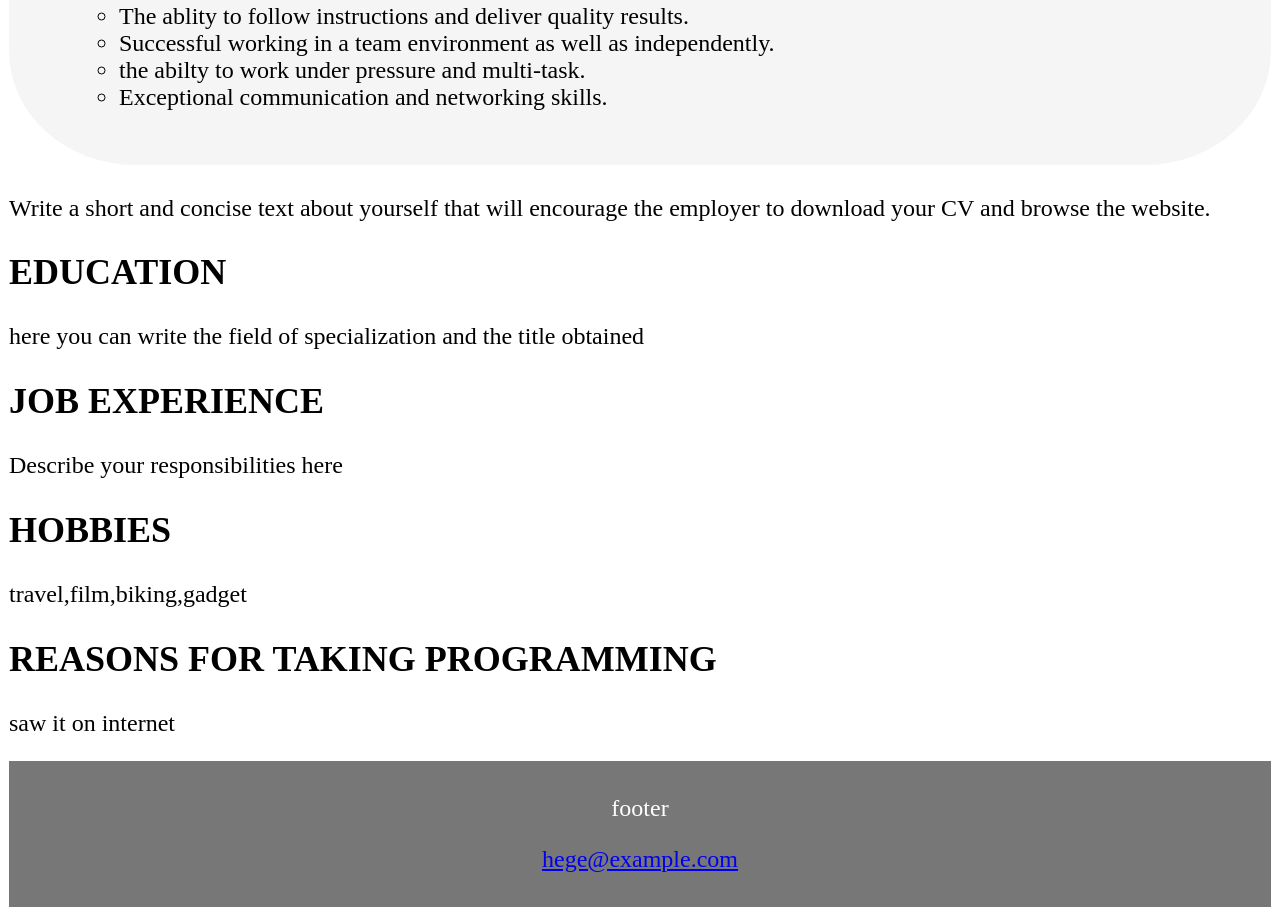
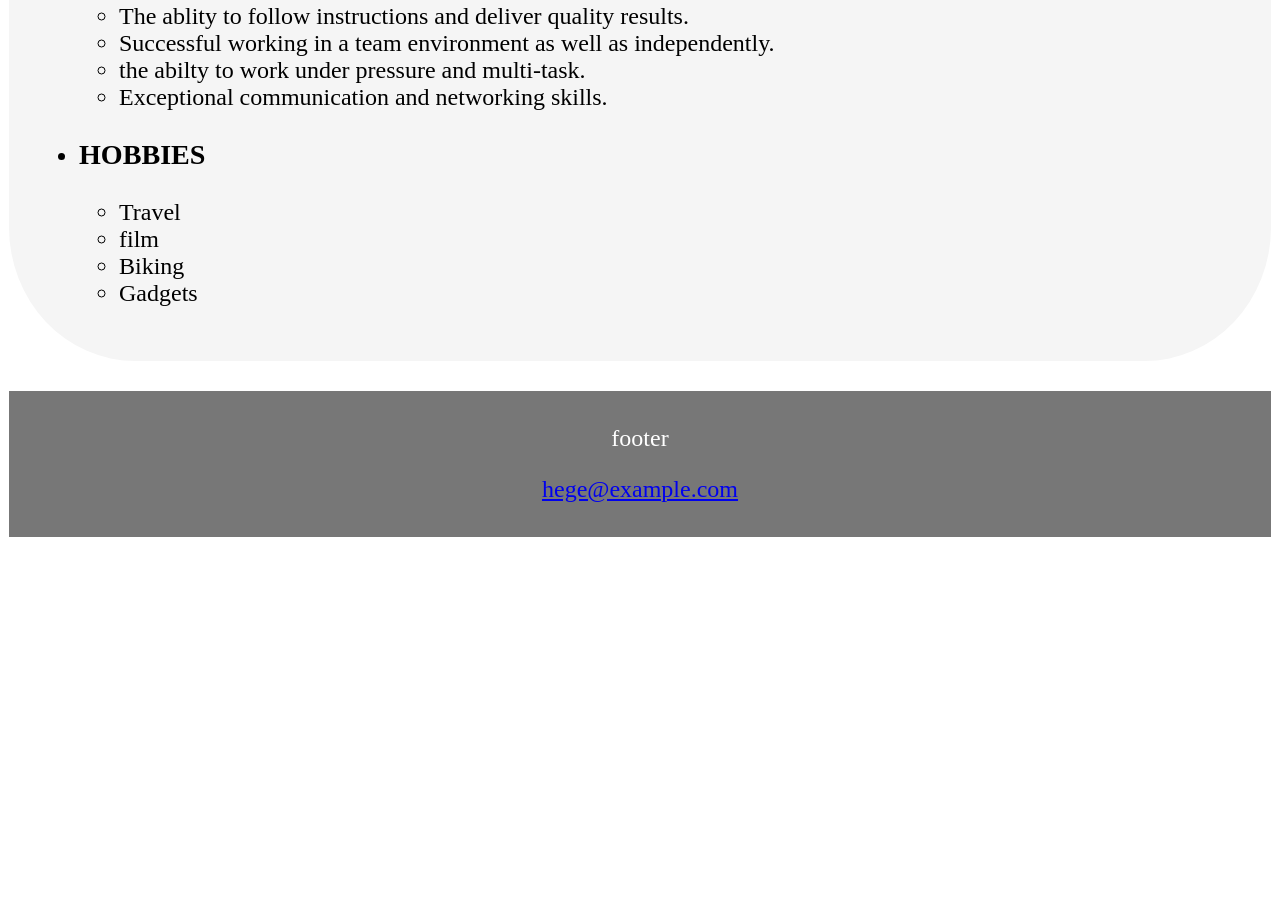
Before and after one commit to stevenjeri/My-portfolio-landing-page, a plain HTML site: page index.html in a window 1280 px wide. Shown: the part 1808-2724 px from the top of the page. After the commit the page ends 2354 px from the top, so only its background shows below. Drawn offline with Linux system fonts and the light colour scheme.

Commit message:
add modified index.html

```diff
--- a/index.html
+++ b/index.html
@@ -100,20 +100,22 @@
                     </ul>
                 </p>
             </li>
+            <li>
+                <h3>HOBBIES</h3>
+                <P>
+                    <ul>
+                        <li>Travel</li>
+                        <li>film</li>
+                        <li>Biking</li>
+                        <li>Gadgets</li>
+                    </ul>
+                </P>
+            </li>
         </ul>
     </div>
 
     <h2></h2>
-    <P>Write a short and concise text about yourself that will encourage the employer
-        to download your CV and browse the website.</P>
-        <H2>EDUCATION</H2>
-        <p>here you can write the field of specialization and the title obtained</p>
-        <h2>JOB EXPERIENCE</h2>
-        <p>Describe your responsibilities here</p>
-        <h2>HOBBIES</h2>
-        <p>travel,film,biking,gadget</p>
-        <h2>REASONS FOR TAKING PROGRAMMING</h2>
-        <p>saw it on internet</p>
+    <P>
 
         <footer>
             <p>footer</p>
@@ -121,4 +123,4 @@
         </footer>
 
 </body>
-</html>
+</html
```
